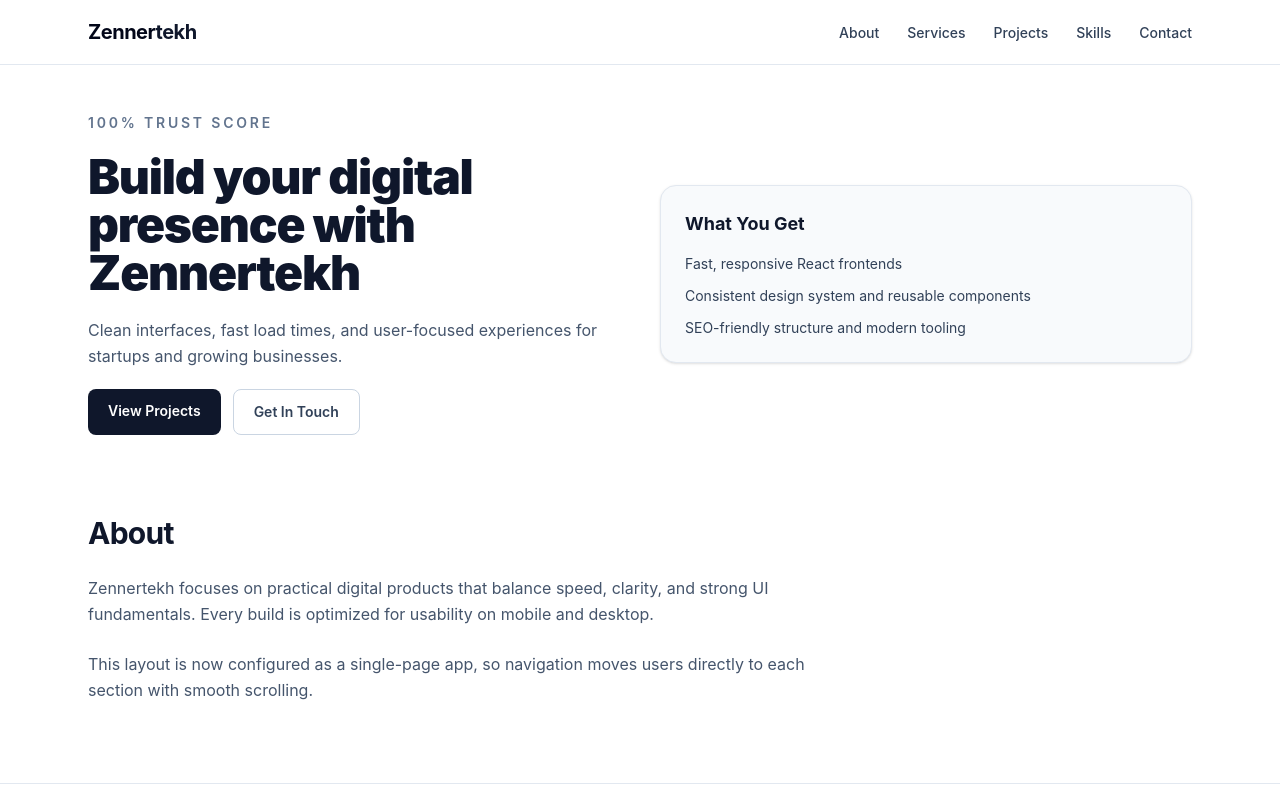
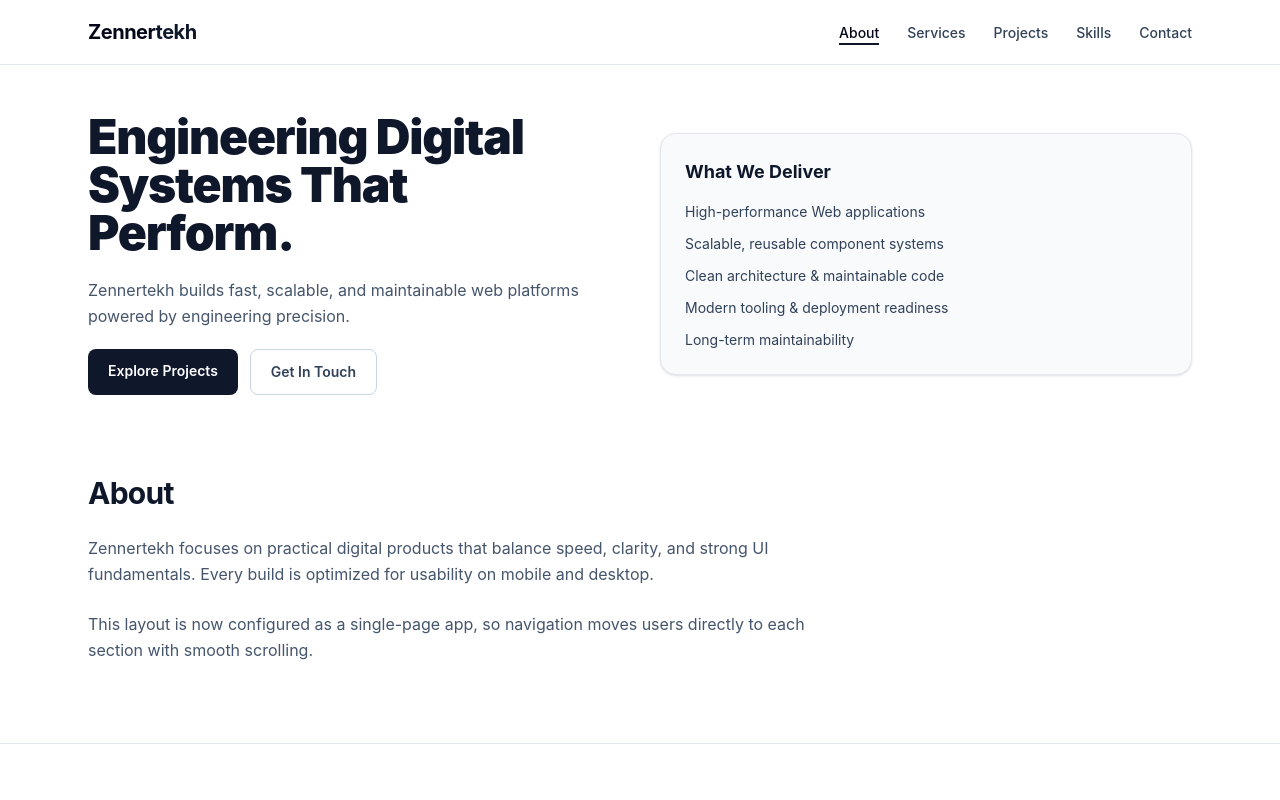
Before and after one commit to Zennertekh/zennertekh-website, a React (Vite) app: page / in a window 1280 px wide. Shown: the top 800 px of the page. Built offline with nearby package versions, Linux system fonts and the light colour scheme.

Commit message:
more hero improvements and stuff

```diff
--- a/src/App.jsx
+++ b/src/App.jsx
@@ -1,6 +1,8 @@
+import { createElement } from "react"
 import Navbar from "./components/layout/Navbar"
 import Hero from "./components/layout/Hero"
 import Container from "./components/ui/Container"
+import useSectionScrollState from "./hooks/useSectionScrollState"
 
 const sectionModules = import.meta.glob("./sections/*.jsx", { eager: true })
 
@@ -29,27 +31,44 @@ const sections = Object.entries(sectionModules)
   })
 
 function App() {
+  const sectionIds = sections.map(({ id }) => id)
+  const { activeSectionId, visibleSections } = useSectionScrollState(sectionIds)
+
   return (
     <div className="min-h-screen bg-white text-slate-900">
-      <Navbar items={sections.map(({ id, label }) => ({ id, label }))} />
+      <Navbar
+        items={sections.map(({ id, label }) => ({ id, label }))}
+        activeSectionId={activeSectionId}
+      />
 
       <main>
         <Container className="mt-12">
           <Hero />
         </Container>
 
-        {sections.map(({ key, id, Component }) => (
+        {sections.map(({ key, id, Component }, index) => {
+          const isVisible = visibleSections[id] ?? false
+          const transitionDelay = isVisible ? `${Math.min(index * 90, 320)}ms` : "0ms"
+
+          return (
             <section
               key={key}
               id={id}
               className="scroll-mt-24 border-b border-slate-200 py-20 last:border-b-0"
             >
-            <Container>
-
-              <Component />
+              <Container
+                className={`transform-gpu transition-[opacity,transform,filter] duration-700 ease-out motion-reduce:transform-none motion-reduce:opacity-100 motion-reduce:transition-none ${
+                  isVisible
+                    ? "translate-y-0 opacity-100 blur-0"
+                    : "translate-y-12 opacity-0 blur-[2px]"
+                }`}
+                style={{ transitionDelay }}
+              >
+                {createElement(Component)}
               </Container>
             </section>
-        ))}
+          )
+        })}
       </main>
     </div>
   )
--- a/src/components/layout/Hero.jsx
+++ b/src/components/layout/Hero.jsx
@@ -3,22 +3,21 @@ function Hero() {
     <span id="hero">
     <div className="grid gap-10 md:grid-cols-2 md:items-center">
       <div className="space-y-5">
-        <p className="text-sm font-semibold uppercase tracking-[0.2em] text-slate-500">
+        {/* <p className="text-sm font-semibold uppercase tracking-[0.2em] text-slate-500">
           100% Trust Score
-        </p>
+        </p> */}
         <h1 className="text-4xl font-black tracking-tight text-slate-900 md:text-5xl">
-          Build your digital presence with Zennertekh
+          Engineering Digital Systems That Perform.
         </h1>
         <p className="max-w-xl text-base leading-relaxed text-slate-600">
-          Clean interfaces, fast load times, and user-focused experiences for startups and growing
-          businesses.
+          Zennertekh builds fast, scalable, and maintainable web platforms powered by engineering precision.
         </p>
         <div className="flex flex-wrap gap-3">
           <a
             href="#projects"
             className="rounded-lg bg-slate-900 px-5 py-3 text-sm font-semibold text-white transition hover:bg-slate-700"
           >
-            View Projects
+            Explore Projects
           </a>
           <a
             href="#contact"
@@ -30,11 +29,13 @@ function Hero() {
       </div>
 
       <div className="rounded-2xl border border-slate-200 bg-slate-50 p-6 shadow-sm">
-        <h2 className="mb-4 text-lg font-bold text-slate-900">What You Get</h2>
+        <h2 className="mb-4 text-lg font-bold text-slate-900">What We Deliver</h2>
         <ul className="space-y-3 text-sm text-slate-700">
-          <li>Fast, responsive React frontends</li>
-          <li>Consistent design system and reusable components</li>
-          <li>SEO-friendly structure and modern tooling</li>
+          <li>High-performance Web applications</li>
+          <li>Scalable, reusable component systems</li>
+          <li>Clean architecture & maintainable code</li>
+          <li>Modern tooling & deployment readiness</li>
+          <li>Long-term maintainability</li>
         </ul>
       </div>
     </div>
--- a/src/components/layout/Navbar.jsx
+++ b/src/components/layout/Navbar.jsx
@@ -1,7 +1,7 @@
 import { useState } from "react"
 import Container from "../ui/Container"
 
-function Navbar({ items = [] }) {
+function Navbar({ items = [], activeSectionId = "" }) {
   const [isMenuOpen, setIsMenuOpen] = useState(false)
 
   const toggleMenu = () => setIsMenuOpen(prev => !prev)
@@ -40,7 +40,11 @@ function Navbar({ items = [] }) {
             <li key={item.id}>
               <a
                 href={`#${item.id}`}
-                className="text-sm font-medium text-slate-700 transition hover:text-slate-950"
+                className={`relative pb-1 text-sm font-medium transition-colors duration-300 after:absolute after:bottom-0 after:left-0 after:h-0.5 after:w-full after:origin-left after:bg-slate-900 after:transition-transform after:duration-300 ${
+                  activeSectionId === item.id
+                    ? "text-slate-950 after:scale-x-100"
+                    : "text-slate-700 hover:text-slate-950 after:scale-x-0"
+                }`}
               >
                 {item.label}
               </a>
@@ -62,7 +66,11 @@ function Navbar({ items = [] }) {
                 <a
                   href={`#${item.id}`}
                   onClick={closeMenu}
-                  className="block rounded-md px-3 py-2 text-sm font-medium text-slate-700 hover:bg-slate-100 hover:text-slate-950"
+                  className={`block rounded-md px-3 py-2 text-sm font-medium transition-colors ${
+                    activeSectionId === item.id
+                      ? "bg-slate-100 text-slate-950"
+                      : "text-slate-700 hover:bg-slate-100 hover:text-slate-950"
+                  }`}
                 >
                   {item.label}
                 </a>
--- /dev/null
+++ b/src/hooks/useSectionScrollState.js
@@ -0,0 +1,114 @@
+import { useEffect, useRef, useState } from "react"
+
+function useSectionScrollState(sectionIds = []) {
+  const [activeSectionId, setActiveSectionId] = useState(sectionIds[0] ?? "")
+  const [visibleSections, setVisibleSections] = useState({})
+  const activeScoresRef = useRef({})
+  const animationFrameRef = useRef(null)
+
+  useEffect(() => {
+    if (!sectionIds.length) {
+      return undefined
+    }
+
+    const sectionNodes = sectionIds
+      .map(id => document.getElementById(id))
+      .filter(Boolean)
+
+    if (!sectionNodes.length) {
+      return undefined
+    }
+
+    const visibilityObserver = new IntersectionObserver(
+      entries => {
+        setVisibleSections(previousMap => {
+          let hasChanges = false
+          const nextMap = { ...previousMap }
+
+          entries.forEach(entry => {
+            const sectionId = entry.target.id
+            const nextVisibility = entry.isIntersecting
+
+            if (nextMap[sectionId] !== nextVisibility) {
+              nextMap[sectionId] = nextVisibility
+              hasChanges = true
+            }
+          })
+
+          return hasChanges ? nextMap : previousMap
+        })
+      },
+      {
+        threshold: 0.12,
+        rootMargin: "0px 0px -14% 0px",
+      },
+    )
+
+    const activeObserver = new IntersectionObserver(
+      entries => {
+        entries.forEach(entry => {
+          activeScoresRef.current[entry.target.id] = entry.isIntersecting ? entry.intersectionRatio : 0
+        })
+
+        if (animationFrameRef.current) {
+          cancelAnimationFrame(animationFrameRef.current)
+        }
+
+        animationFrameRef.current = requestAnimationFrame(() => {
+          let nextActiveId = sectionIds[0]
+          let highestScore = -1
+
+          sectionIds.forEach(id => {
+            const score = activeScoresRef.current[id] ?? 0
+
+            if (score > highestScore) {
+              highestScore = score
+              nextActiveId = id
+            }
+          })
+
+          if (highestScore <= 0) {
+            const viewportMarker = window.innerHeight * 0.45
+
+            sectionIds.forEach(id => {
+              const section = document.getElementById(id)
+
+              if (section && section.getBoundingClientRect().top <= viewportMarker) {
+                nextActiveId = id
+              }
+            })
+          }
+
+          setActiveSectionId(previousId => (previousId === nextActiveId ? previousId : nextActiveId))
+        })
+      },
+      {
+        threshold: [0, 0.2, 0.35, 0.5, 0.7, 1],
+        rootMargin: "-32% 0px -48% 0px",
+      },
+    )
+
+    sectionNodes.forEach(sectionNode => {
+      visibilityObserver.observe(sectionNode)
+      activeObserver.observe(sectionNode)
+    })
+
+    return () => {
+      visibilityObserver.disconnect()
+      activeObserver.disconnect()
+
+      if (animationFrameRef.current) {
+        cancelAnimationFrame(animationFrameRef.current)
+      }
+    }
+  }, [sectionIds])
+
+  const resolvedActiveSectionId = sectionIds.includes(activeSectionId) ? activeSectionId : sectionIds[0] ?? ""
+
+  return {
+    activeSectionId: resolvedActiveSectionId,
+    visibleSections,
+  }
+}
+
+export default useSectionScrollState
```
Lines whose indentation alone changed are shown as unchanged.
